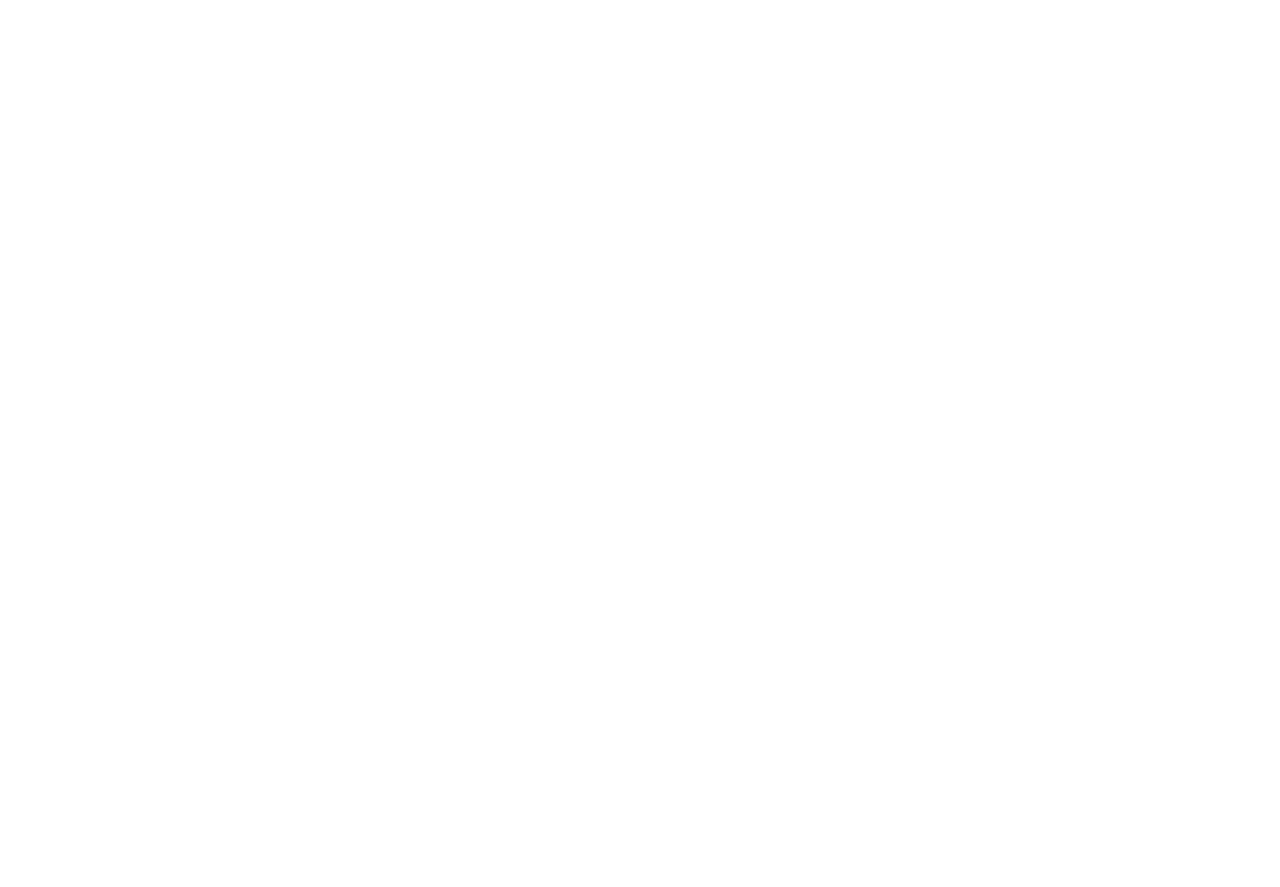
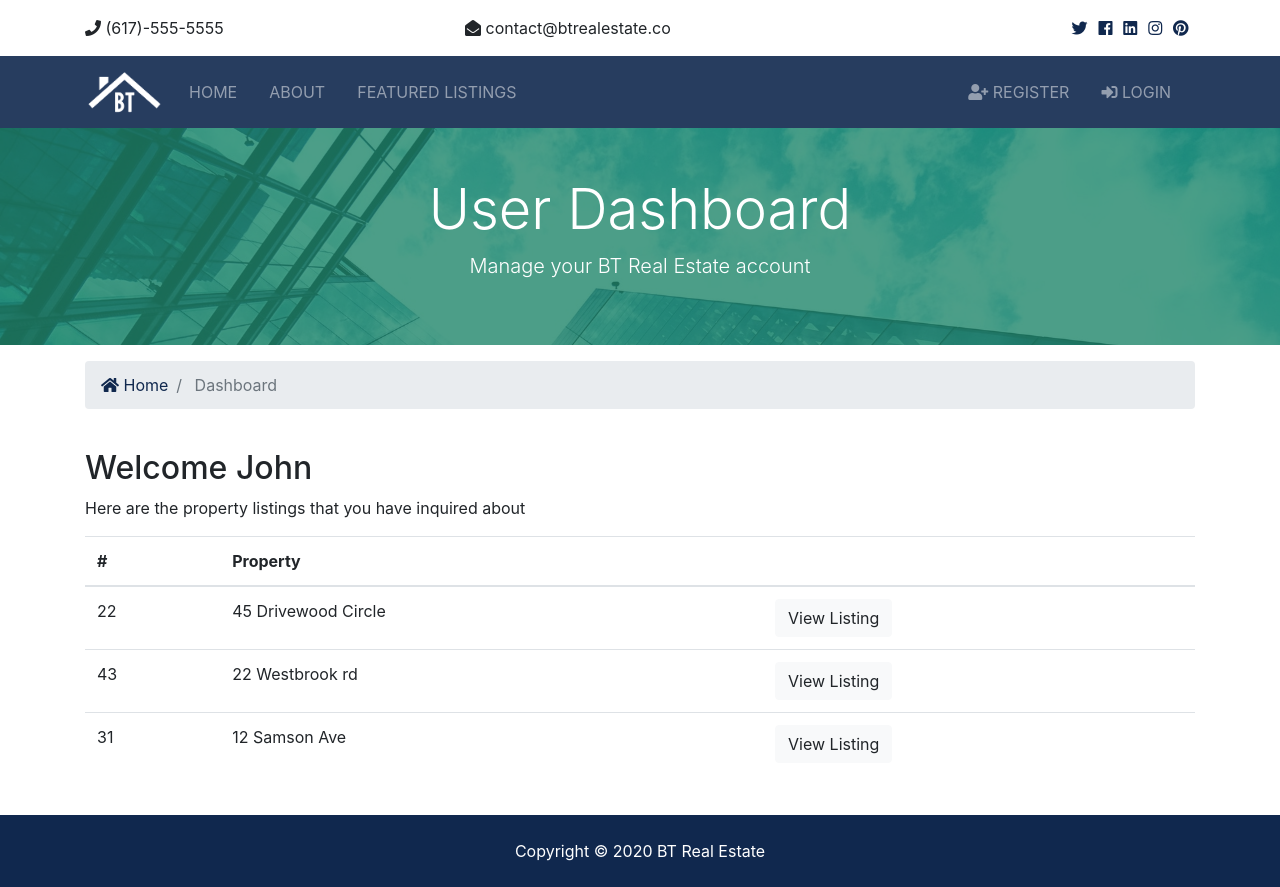
Before and after one commit to Egoroff85/bt_real_estate, a Django app: page /accounts/dashboard in a window 1280 px wide. Before the commit the page is empty. Before the commit the page ends 800 px from the top, so only its background shows below. Run offline with Django 3.2, Linux system fonts and the light colour scheme; some libraries are stand-ins or nearby versions.

Commit message:
added dashboard, logout functionality

```diff
--- a/accounts/views.py
+++ b/accounts/views.py
@@ -49,7 +49,10 @@ def login(request):
 
 
 def logout(request):
-    return redirect('index')
+    if request.method == 'POST':
+        auth.logout(request)
+        messages.success(request, 'You are know logged out')
+        return redirect('index')
 
 
 def dashboard(request):
--- a/templates/accounts/dashboard.html
+++ b/templates/accounts/dashboard.html
@@ -0,0 +1,72 @@
+{% extends 'base.html' %}
+{% block content %}
+<section id="showcase-inner" class="py-5 text-white">
+    <div class="container">
+        <div class="row text-center">
+            <div class="col-md-12">
+                <h1 class="display-4">User Dashboard</h1>
+                <p class="lead">Manage your BT Real Estate account</p>
+            </div>
+        </div>
+    </div>
+</section>
+
+<!-- Breadcrumb -->
+<section id="bc" class="mt-3">
+    <div class="container">
+        <nav aria-label="breadcrumb">
+            <ol class="breadcrumb">
+                <li class="breadcrumb-item">
+                    <a href="{% url 'index' %}">
+                        <i class="fas fa-home"></i> Home</a>
+                </li>
+                <li class="breadcrumb-item active"> Dashboard</li>
+            </ol>
+        </nav>
+    </div>
+</section>
+<!-- Alerts -->
+{% include 'partials/_alerts.html' %}
+<section id="dashboard" class="py-4">
+    <div class="container">
+        <div class="row">
+            <div class="col-md-12">
+                <h2>Welcome John</h2>
+                <p>Here are the property listings that you have inquired about</p>
+                <table class="table">
+                    <thead>
+                    <tr>
+                        <th scope="col">#</th>
+                        <th scope="col">Property</th>
+                        <th></th>
+                    </tr>
+                    </thead>
+                    <tbody>
+                    <tr>
+                        <td>22</td>
+                        <td>45 Drivewood Circle</td>
+                        <td>
+                            <a class="btn btn-light" href="#">View Listing</a>
+                        </td>
+                    </tr>
+                    <tr>
+                        <td>43</td>
+                        <td>22 Westbrook rd</td>
+                        <td>
+                            <a class="btn btn-light" href="#">View Listing</a>
+                        </td>
+                    </tr>
+                    <tr>
+                        <td>31</td>
+                        <td>12 Samson Ave</td>
+                        <td>
+                            <a class="btn btn-light" href="#">View Listing</a>
+                        </td>
+                    </tr>
+                    </tbody>
+                </table>
+            </div>
+        </div>
+    </div>
+</section>
+{% endblock %}
--- a/templates/pages/index.html
+++ b/templates/pages/index.html
@@ -64,7 +64,8 @@
             </div>
         </div>
     </section>
-    <!-- Listings -->
+    <br>
+    <!-- Alerts -->
     {% include 'partials/_alerts.html' %}
     <!-- Listings -->
     <section id="listings" class="py-5">
--- a/templates/partials/_navbar.html
+++ b/templates/partials/_navbar.html
@@ -40,6 +40,27 @@
             </ul>
 
             <ul class="navbar-nav ml-auto">
+            {% if user.is_authenticated %}
+                 <li
+                    {% if 'dashboard' in request.path %}
+                        class="nav-item active mr-3"
+                    {% else %}
+                        class="nav-item mr-3"
+                    {% endif %}
+                >
+                    <a class="nav-link" href="{% url 'dashboard' %}">
+                        Welcome {{ user.username }} (Dashboard)</a>
+                </li>
+                <li class="nav-item mr-3">
+                    <a href="javascript:{document.getElementById('logout').submit()}" class="nav-link">
+                        <i class="fas fa-sign-out-alt"></i> Logout
+                    </a>
+                    <form action="{% url 'logout' %}" method="POST" id="logout">
+                        {% csrf_token %}
+                        <input type="hidden">
+                    </form>
+                </li>
+            {% else %}
                 <li
                     {% if 'register' in request.path %}
                         class="nav-item active mr-3"
@@ -62,6 +83,7 @@
 
                         Login</a>
                 </li>
+            {% endif %}
             </ul>
         </div>
     </div>
```
